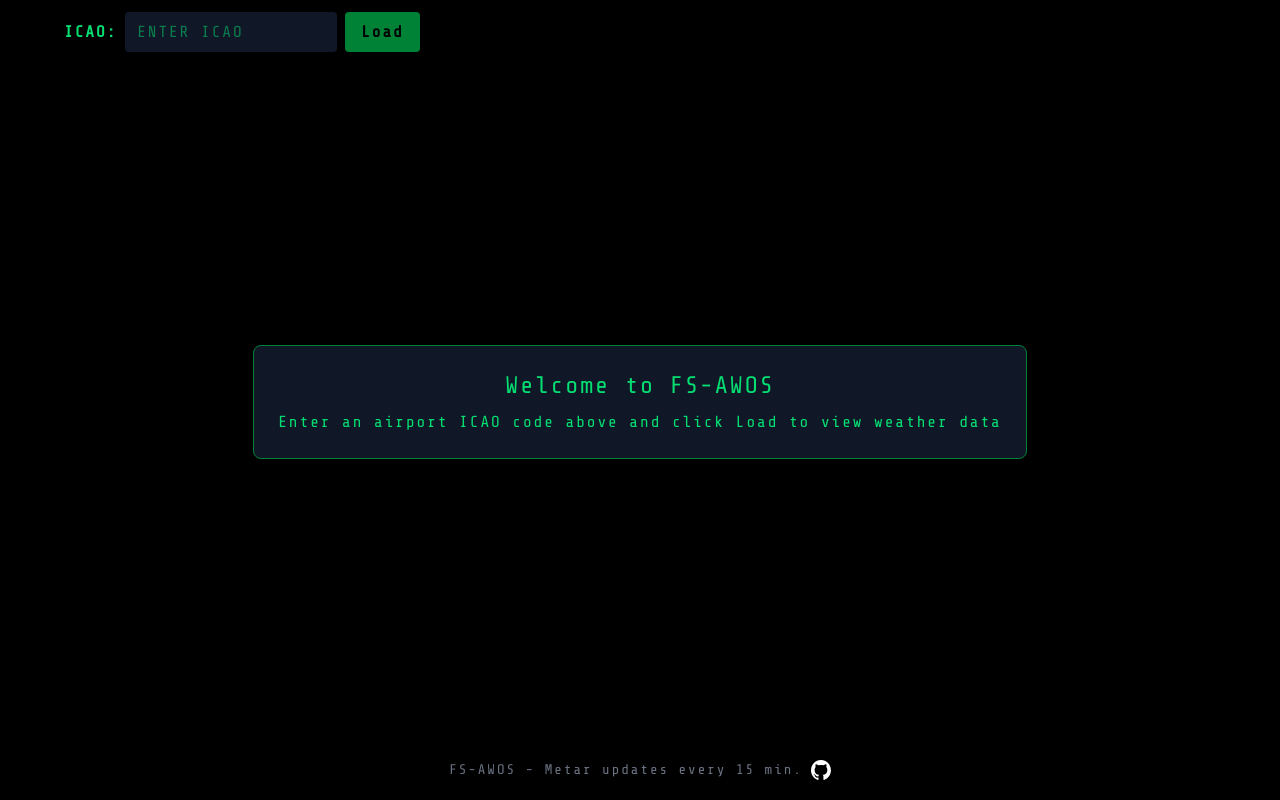
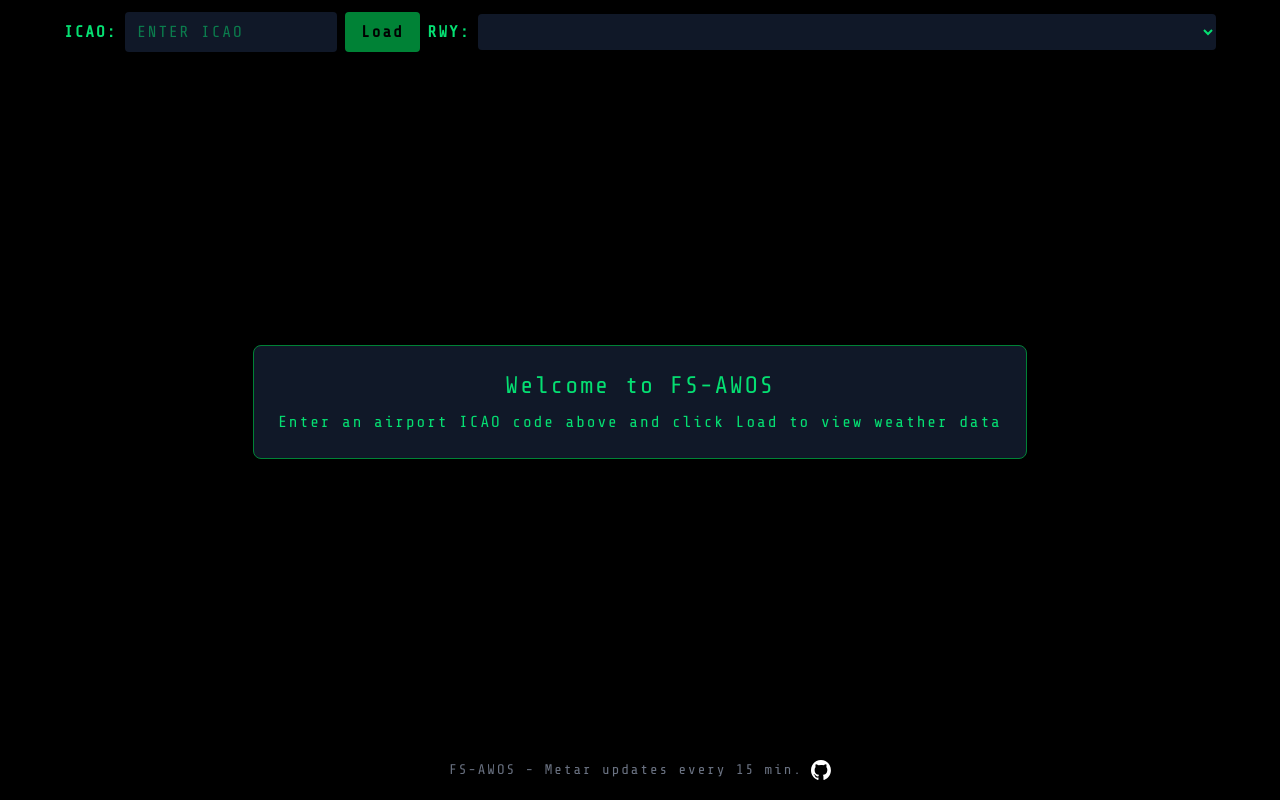
Before and after one commit to mrbreenhd/fs-awos, a Vue app: page / in a window 1280 px wide. Built offline with nearby package versions, Linux system fonts and the light colour scheme.

Commit message:
fix: always show runway dropdown, disable if no runways available

```diff
--- a/src/App.vue
+++ b/src/App.vue
@@ -107,13 +107,20 @@ store.$subscribe(() => {
           ></span>
           Load
         </button>
-        <div v-if="store.airport?.runways?.length" class="flex items-center gap-2 flex-1 min-w-0">
+        <!-- Always show runway dropdown, disabled if no runways -->
+        <div class="flex items-center gap-2 flex-1 min-w-0">
           <label class="text-green-400 font-bold">RWY:</label>
           <select
             v-model="selectedRunway"
             class="bg-gray-900 text-green-400 px-3 py-2 rounded outline-none w-full"
+            :disabled="!store.airport?.runways?.length"
           >
-            <option v-for="runway in store.airport.runways" :key="runway.runway" :value="runway">
+            <option v-if="!store.airport?.runways?.length" disabled value="">No runways</option>
+            <option
+              v-for="runway in store.airport?.runways || []"
+              :key="runway.runway"
+              :value="runway"
+            >
               {{ runway.runway }}
             </option>
           </select>
```
